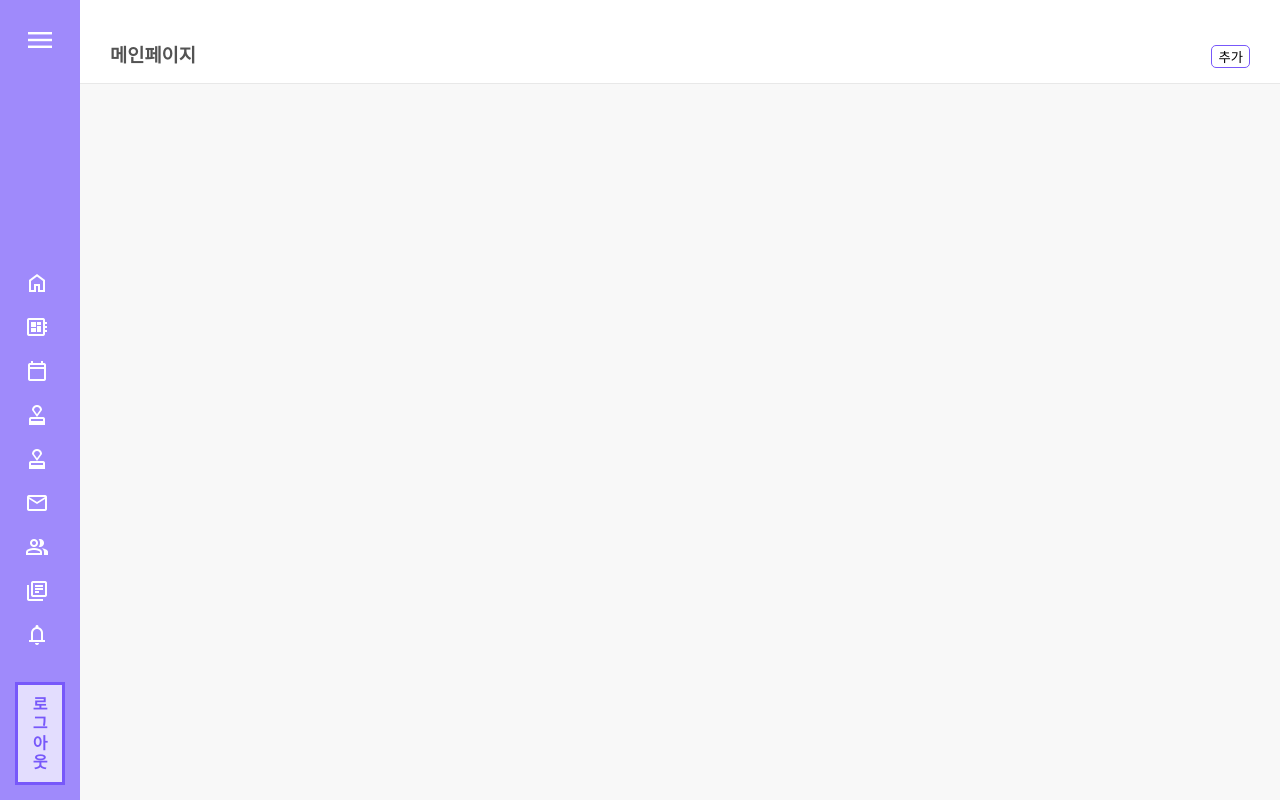
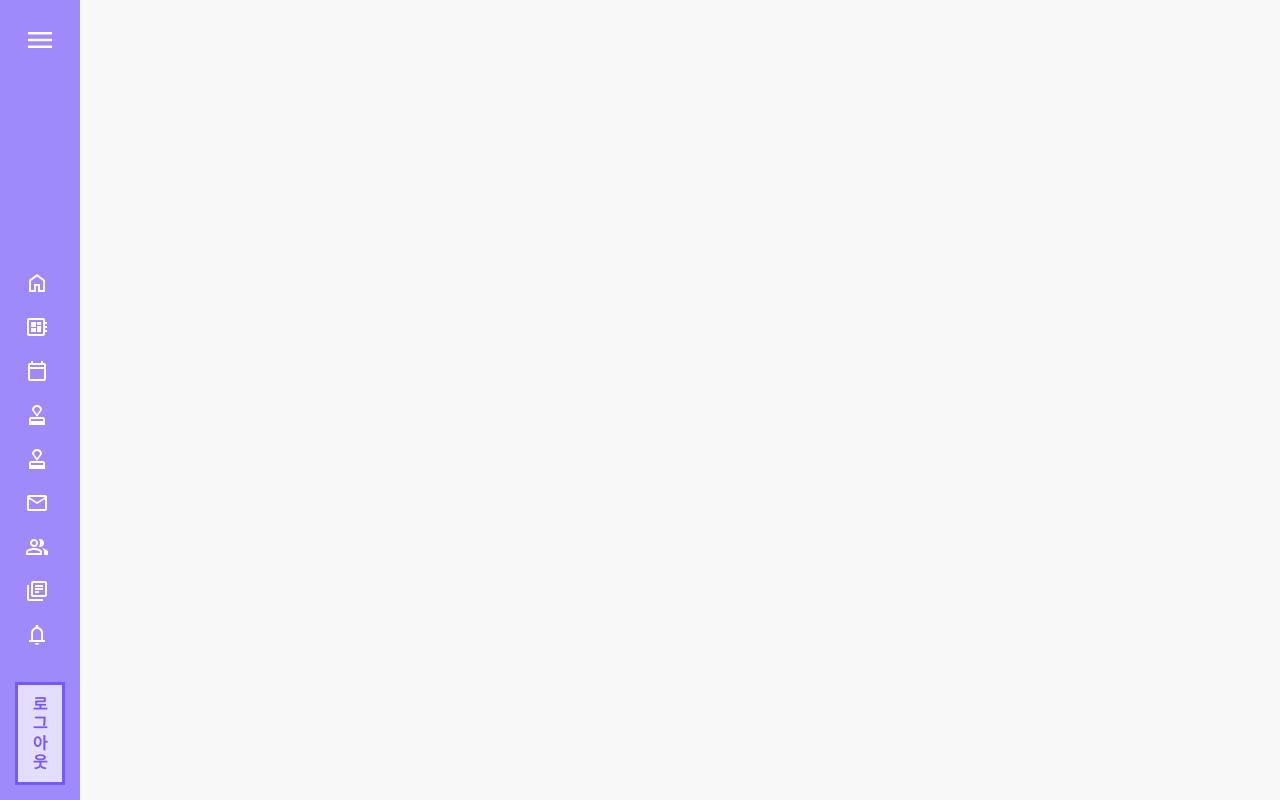
Before and after one commit to IMFOMATE/infomate_front, a React (Create React App) app: page / in a window 1280 px wide. Built offline with nearby package versions, Linux system fonts and the light colour scheme.

Commit message:
실수 수정

```diff
--- a/src/layouts/Layout.jsx
+++ b/src/layouts/Layout.jsx
@@ -6,7 +6,6 @@ import NavStyle from '../components/common/Nav.module.css';
 import MenuBtn from "../components/common/MenuBtn";
 import {CurrentTitleProvider} from "../context/CurrentTitleContext";
 import {MenuContextProvider} from "../context/MenuContext";
-import Main from '../pages/home/Main';
 
 export default function Layout() {
     return (
@@ -21,7 +20,6 @@ export default function Layout() {
                             <Header/>
                             <main>
                                 <Outlet/>
-                                <Main />
                             </main>
                         </div>
                     </div>
```
